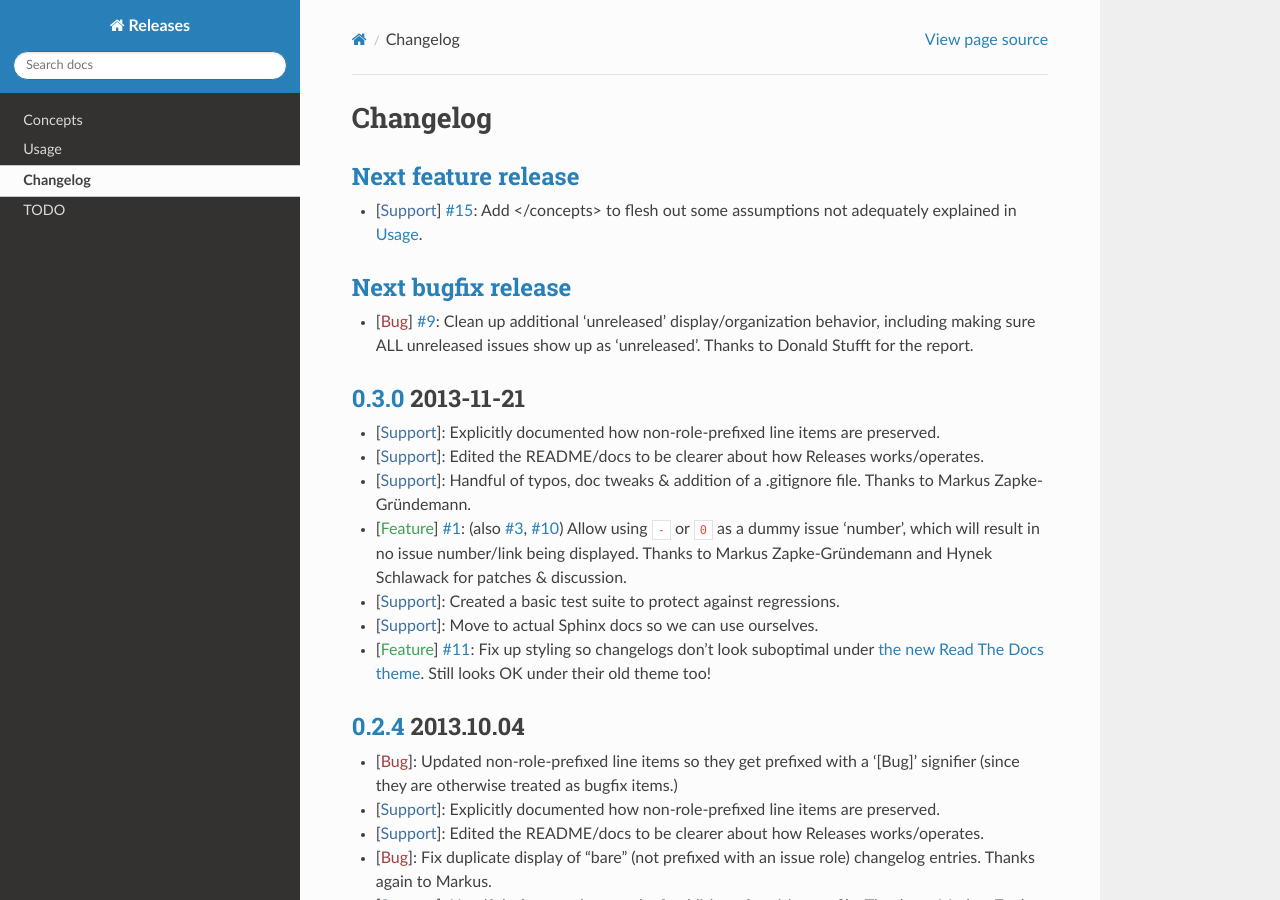
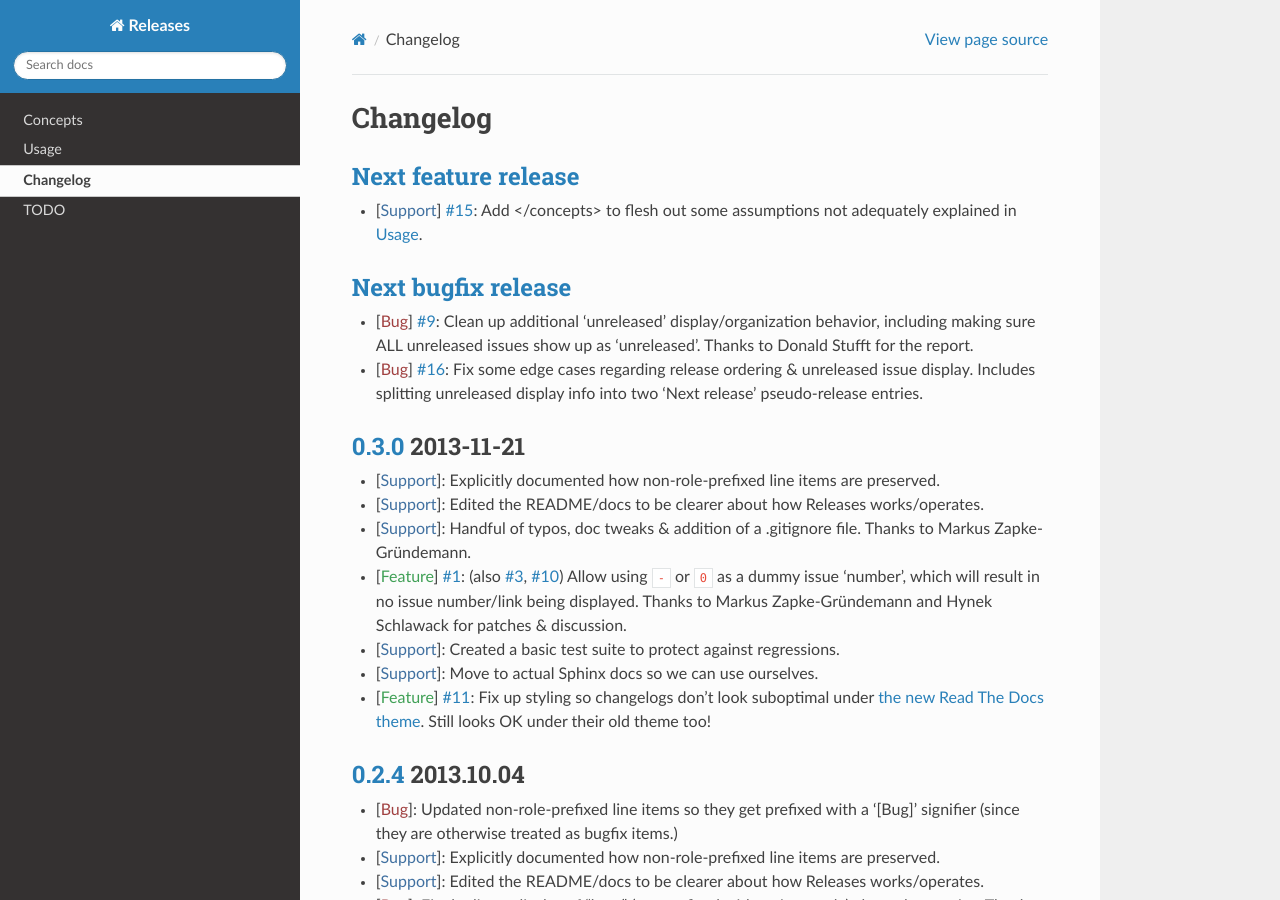
Before and after one commit to bitprophet/releases, a Sphinx documentation site: the page built from docs/changelog.rst, in a window 1280 px wide and 900 px high. Built offline with Sphinx 7.4.7 and the Read the Docs theme 2.0.0, drawn with Linux system fonts in a browser that asks for light colours; pages that are not in the unit, such as notebooks, are missing from menus.

Commit message:
Changelog re #16

```diff
--- a/docs/changelog.rst
+++ b/docs/changelog.rst
@@ -2,6 +2,9 @@
 Changelog
 =========
 
+* :bug:`16` Fix some edge cases regarding release ordering & unreleased issue
+  display. Includes splitting unreleased display info into two 'Next release'
+  pseudo-release entries.
 * :support:`15` Add :doc:`</concepts>` to flesh out some assumptions not
   adequately explained in :doc:`/usage`.
 * :release:`0.3.0 <2013-11-21>`
```
